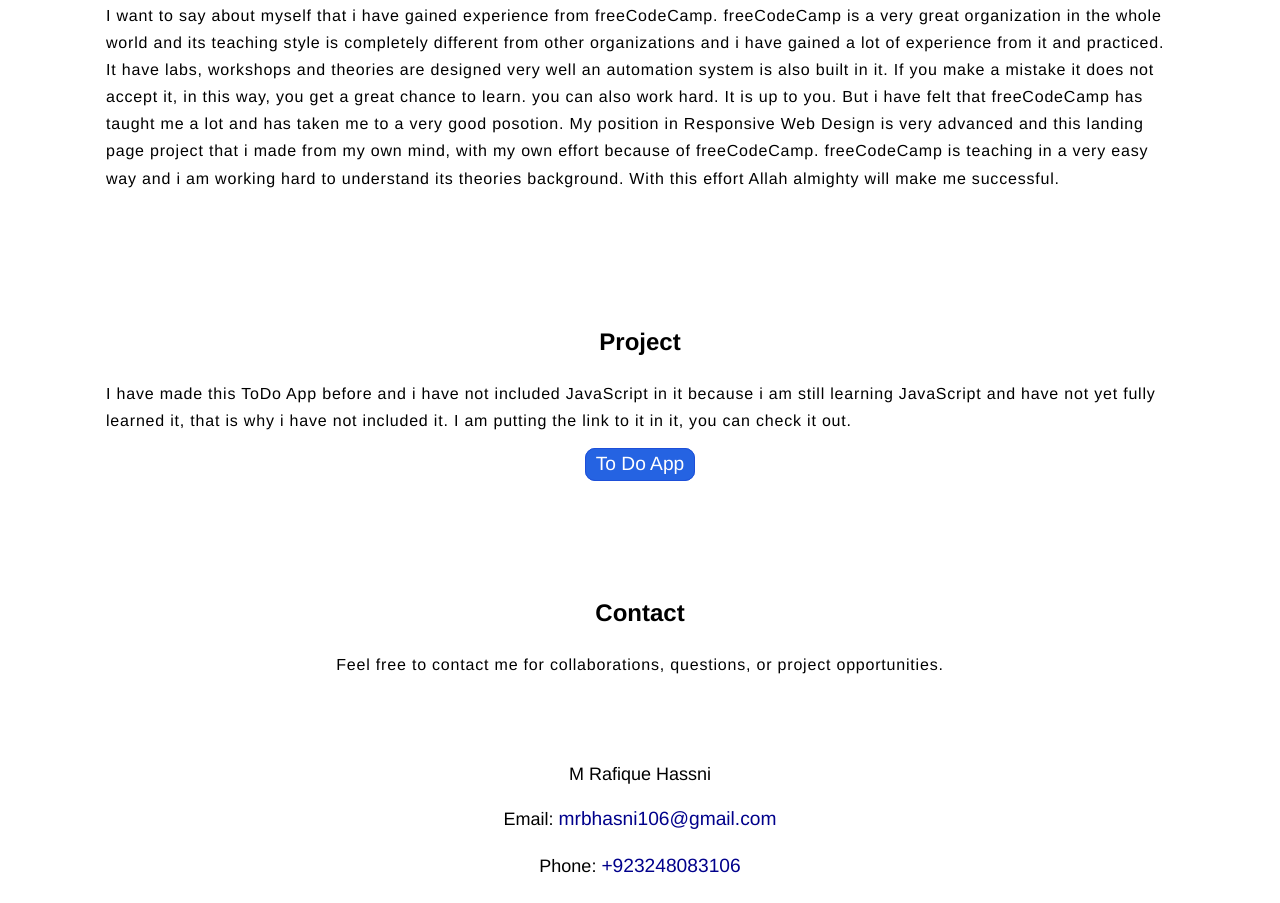
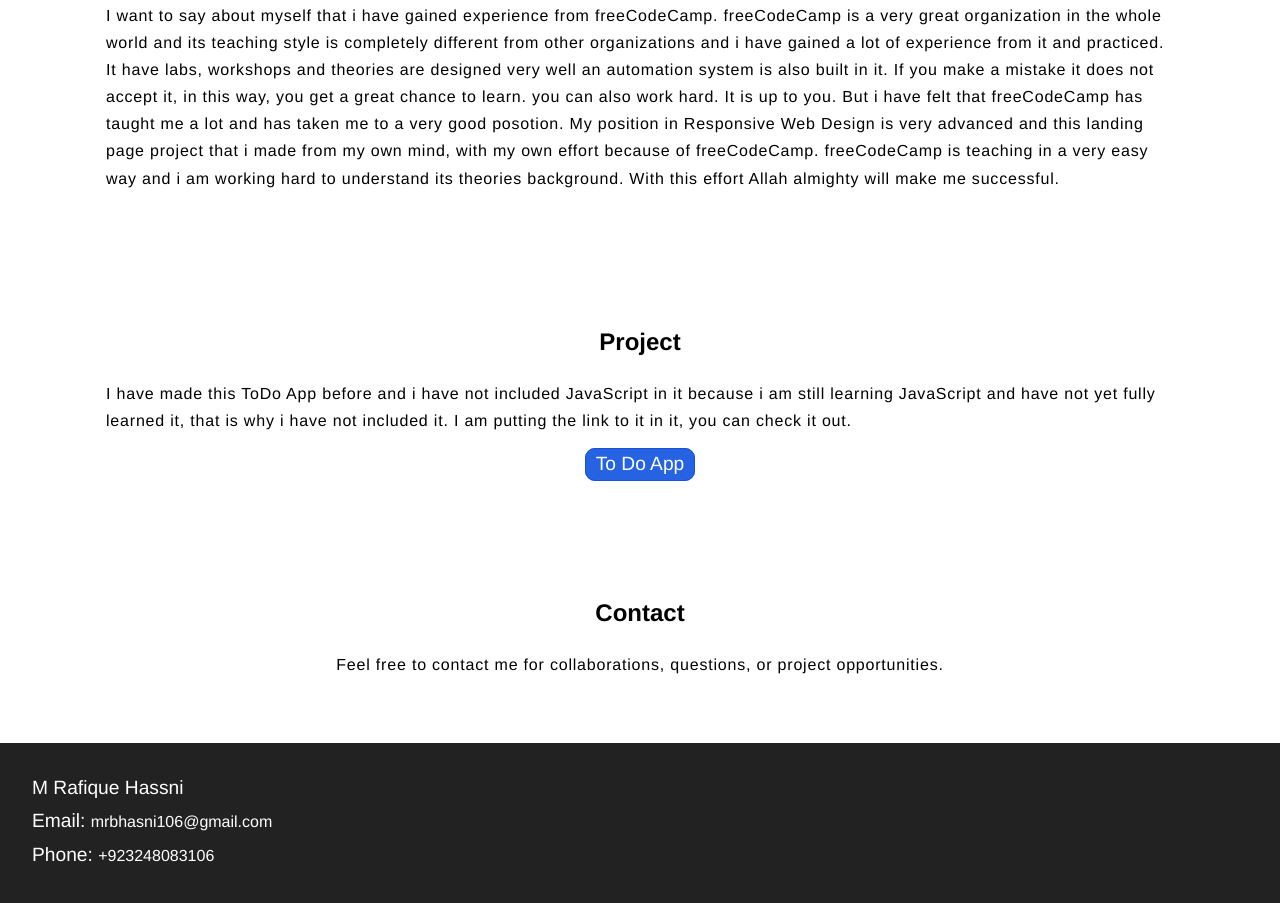
Before and after one commit to rafiqhassani/landing-page, a plain HTML site: page index.html in a window 1280 px wide. Shown: the part 2332-3235 px from the top of the page. Drawn offline with Linux system fonts and the light colour scheme.

Commit message:
Updated address layout

```diff
--- a/styles.css
+++ b/styles.css
@@ -229,14 +229,26 @@
     text-align: left;
 
 }
+footer {
+    background-color: #222;
+    color: #fff;
+    padding: 2rem;
+}
+address {
+    display: flex;
+    flex-direction: column;
+    gap: 0.3rem;
+    align-items: flex-start;
+}
 address a {
     text-decoration: none;
     font-family: 'Poppins', sans-serif;
     font-weight: 500;
-    color: darkblue;
-    font-size: 1.2rem;
+    color: #fff;
+    font-size: 1rem;
     font-style: normal;
     cursor: pointer;
+    margin: 0;
     transition: background-color 0.2s ease, color 0.2s ease, transform 0.2s ease;
 }
 address a:hover {
@@ -249,8 +261,9 @@
 address p {
     font-family: 'Poppins', sans-serif;
     font-weight: 500;
-    font-size: 1.125rem;
+    font-size: 1.2rem;
     font-style: normal;
+    margin: 0;
 
 }
 @media (min-width: 768px) {
```
